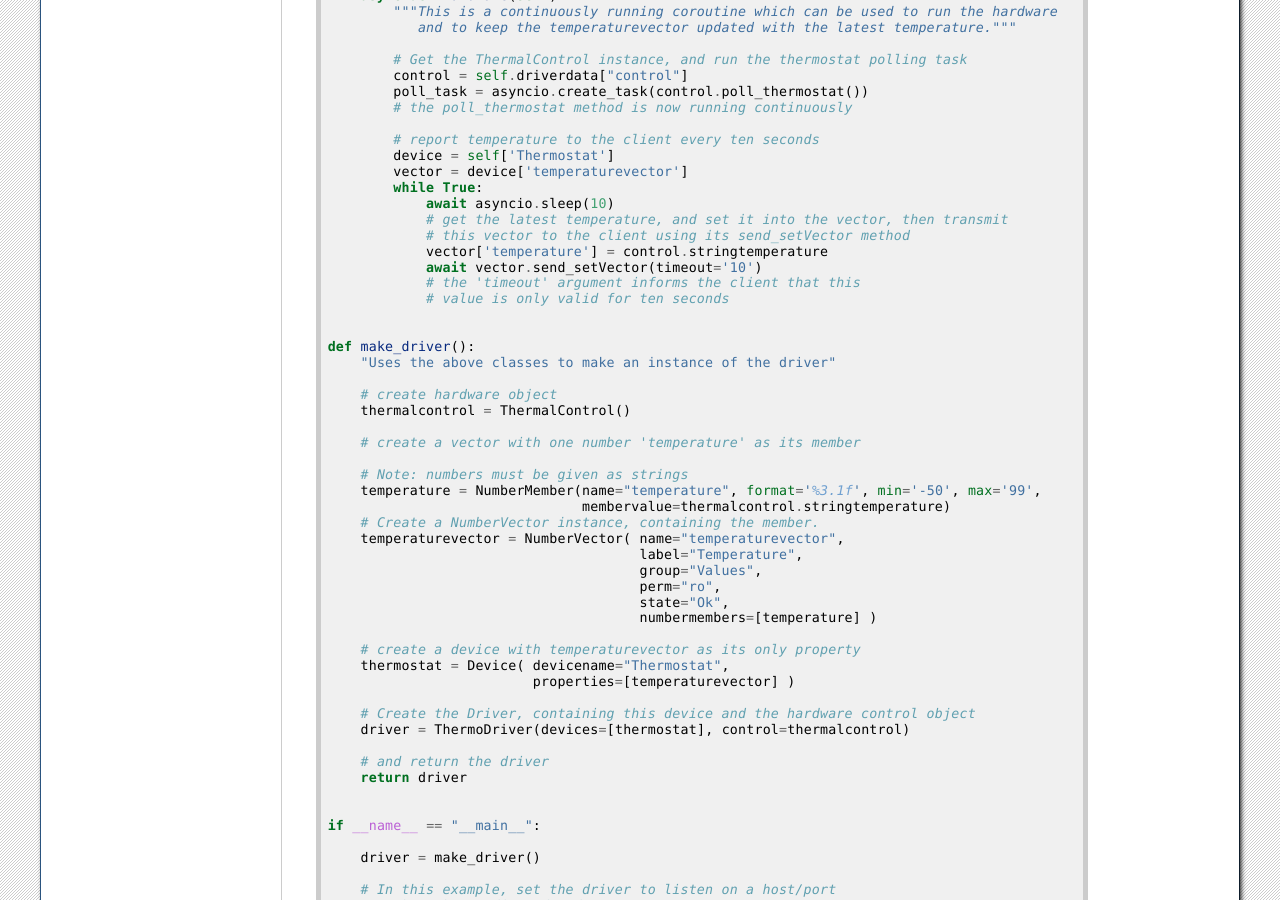
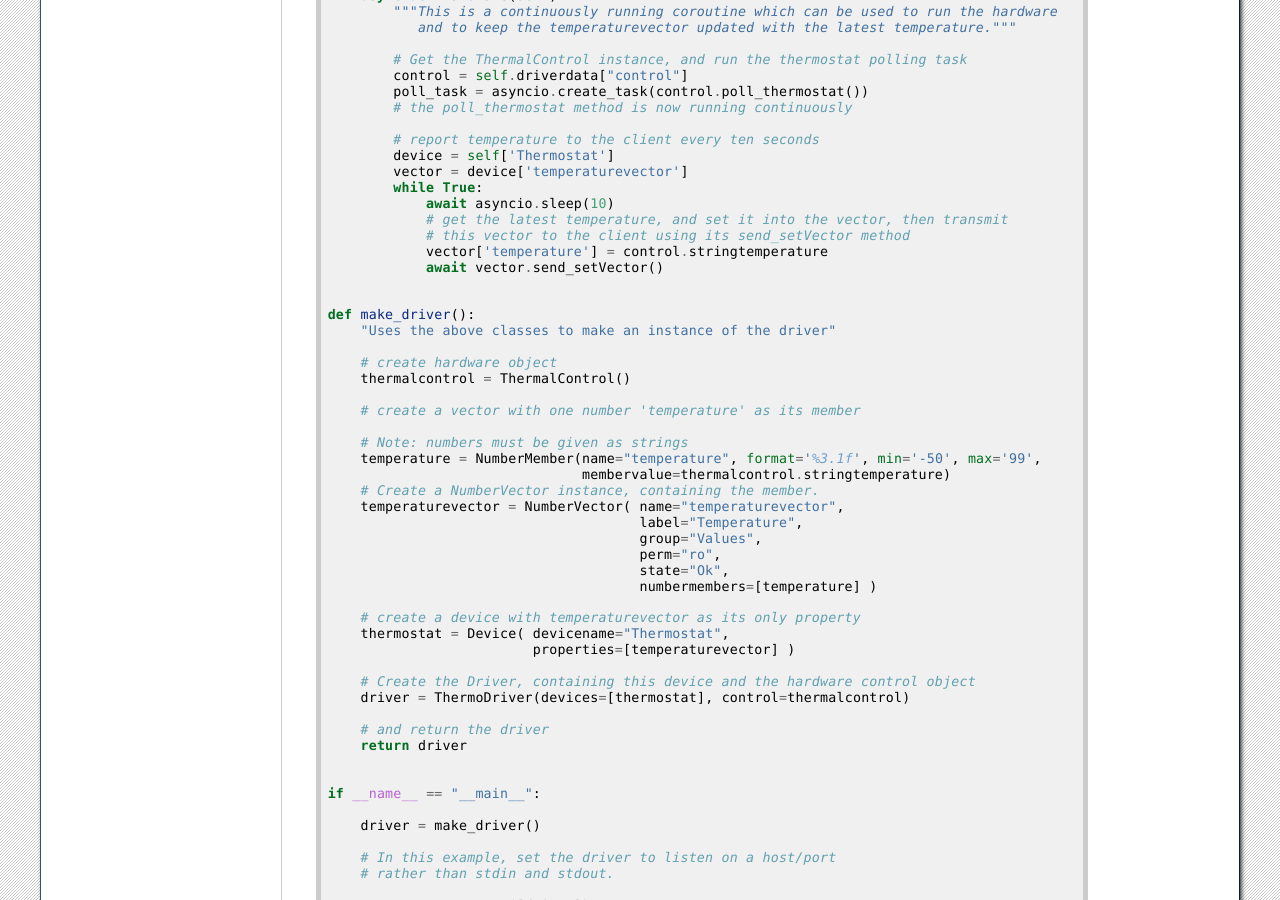
Before and after one commit to bernie-skipole/indipydriver, a Sphinx documentation site: the page built from docs/source/usage/example1.rst, in a window 1280 px wide and 900 px high, scrolled down 1436 px. Built offline with Sphinx 7.4.7, drawn with Linux system fonts in a browser that asks for light colours.

Commit message:
working on docs

```diff
--- a/docs/source/usage/example1.rst
+++ b/docs/source/usage/example1.rst
@@ -106,9 +106,7 @@ contains the temperature which is reported to the client::
                 # get the latest temperature, and set it into the vector, then transmit
                 # this vector to the client using its send_setVector method
                 vector['temperature'] = control.stringtemperature
-                await vector.send_setVector(timeout='10')
-                # the 'timeout' argument informs the client that this
-                # value is only valid for ten seconds
+                await vector.send_setVector()
 
 
     def make_driver():
--- a/docs/source/usage/example2.rst
+++ b/docs/source/usage/example2.rst
@@ -107,7 +107,7 @@ a 'newNumberVector', which causes the clientevent method to be called::
             while True:
                 await asyncio.sleep(10)
                 vector['temperature'] = control.stringtemperature
-                await vector.send_setVector(timeout='10')
+                await vector.send_setVector()
 
 
     def make_driver():
--- a/docs/source/usage/example5.rst
+++ b/docs/source/usage/example5.rst
@@ -205,7 +205,7 @@ An io.BytesIO buffer is set with temperature logs every second. After five minut
 
                 # set the string temperature into the temperature vector
                 temperaturevector['temperature'] = control.stringtemperature
-                await temperaturevector.send_setVector(timeout='10')
+                await temperaturevector.send_setVector()
 
                 temperature = control.temperature
 
--- a/docs/source/usage/hardware.rst
+++ b/docs/source/usage/hardware.rst
@@ -51,7 +51,7 @@ The hardware method becomes::
 
                 # set the string temperature into the temperature vector
                 temperaturevector['temperature'] = control.stringtemperature
-                await temperaturevector.send_setVector(timeout='10')
+                await temperaturevector.send_setVector()
 
                 temperature = control.temperature
                 message = "No further data"
```
